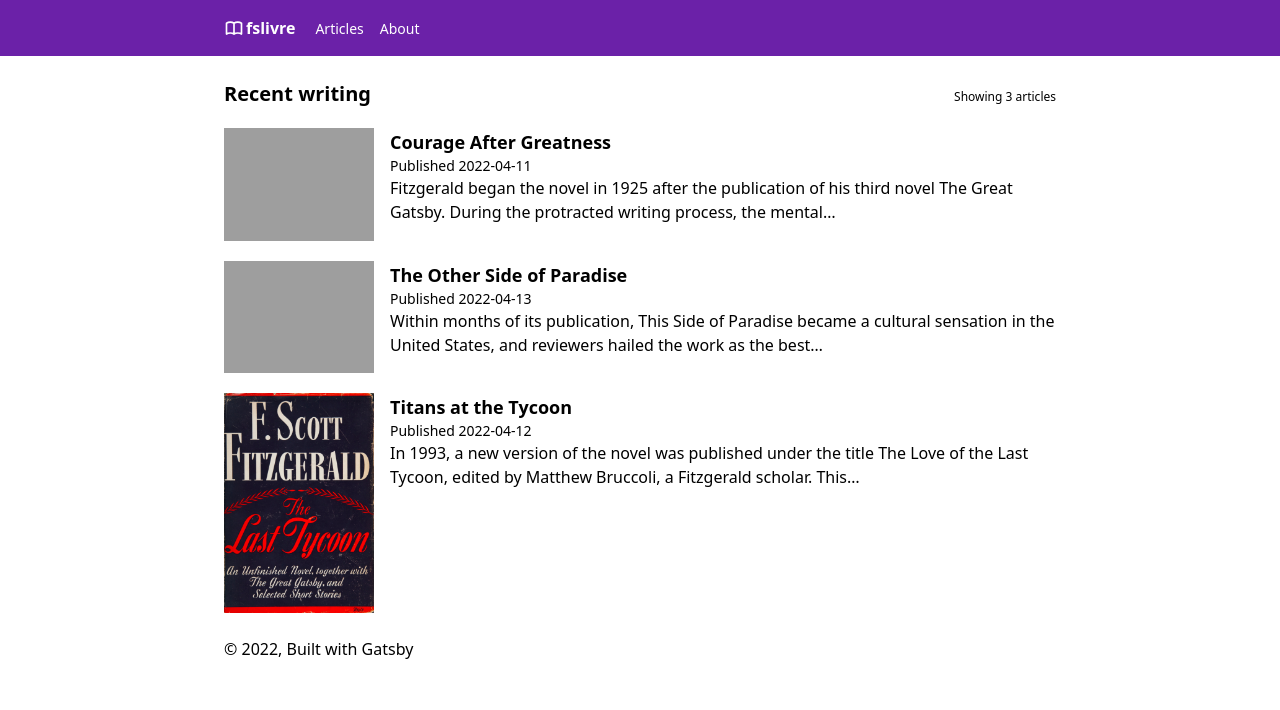
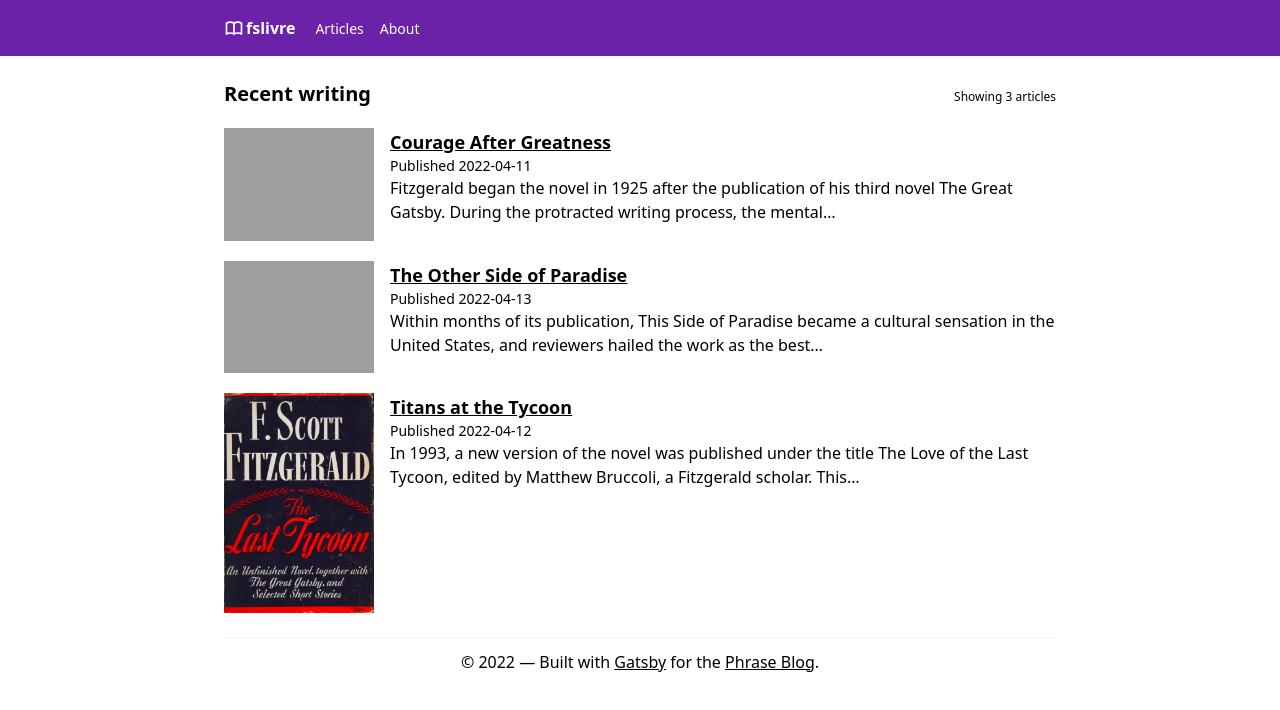
Before and after one commit to PhraseApp-Blog/gatsby-i18n-2022, a Gatsby site: page / in a window 1280 px wide. Built offline with nearby package versions, Linux system fonts and the light colour scheme; Gatsby itself is replaced by a stand-in of ours; grey boxes are pictures that could not be loaded.

Commit message:
Adding footer

```diff
--- a/src/components/layout.js
+++ b/src/components/layout.js
@@ -20,10 +20,17 @@ const Layout = ({ children }) => {
       <Header siteTitle={data.site.siteMetadata?.title || `Title`} />
       <div className="mx-auto max-w-4xl pt-2 px-8 pb-4">
         <main>{children}</main>
-        <footer className="mt-6">
-          © {new Date().getFullYear()}, Built with
+        <footer className="mt-6 pt-3 border-t-[1px] border-gray-100 border-solid text-center">
+          © {new Date().getFullYear()} — Built with
           {` `}
-          <a href="https://www.gatsbyjs.com">Gatsby</a>
+          <a href="https://www.gatsbyjs.com" className="underline">
+            Gatsby
+          </a>{" "}
+          for the{" "}
+          <a href="https://phrase.com/blog/" className="underline">
+            Phrase Blog
+          </a>
+          .
         </footer>
       </div>
     </>
--- a/src/components/teaser.js
+++ b/src/components/teaser.js
@@ -12,7 +12,7 @@ export default function Teaser({ post, image }) {
       />
 
       <div>
-        <h3 className="font-semibold text-lg">
+        <h3 className="font-semibold text-lg underline">
           <Link to={`blog/${post.frontmatter.slug}`}>
             {post.frontmatter.title}
           </Link>
--- a/src/pages/about.js
+++ b/src/pages/about.js
@@ -1,4 +1,3 @@
-import { Link } from "gatsby"
 import * as React from "react"
 import Seo from "../components/seo"
 import Layout from "../components/layout"
@@ -11,13 +10,13 @@ const AboutPage = ({ data }) => (
 
     <p className="mt-1">
       This is a demo app created for a{" "}
-      <Link to="https://phrase.com/blog/" className="font-semibold underline">
+      <a href="https://phrase.com/blog/" className="font-semibold underline">
         Phrase blog
-      </Link>{" "}
+      </a>{" "}
       article using{" "}
-      <Link to="https://www.gatsbyjs.com/" className="font-semibold underline">
+      <a href="https://www.gatsbyjs.com/" className="font-semibold underline">
         Gatsby
-      </Link>
+      </a>
       . Enjoy :)
     </p>
   </Layout>
```
